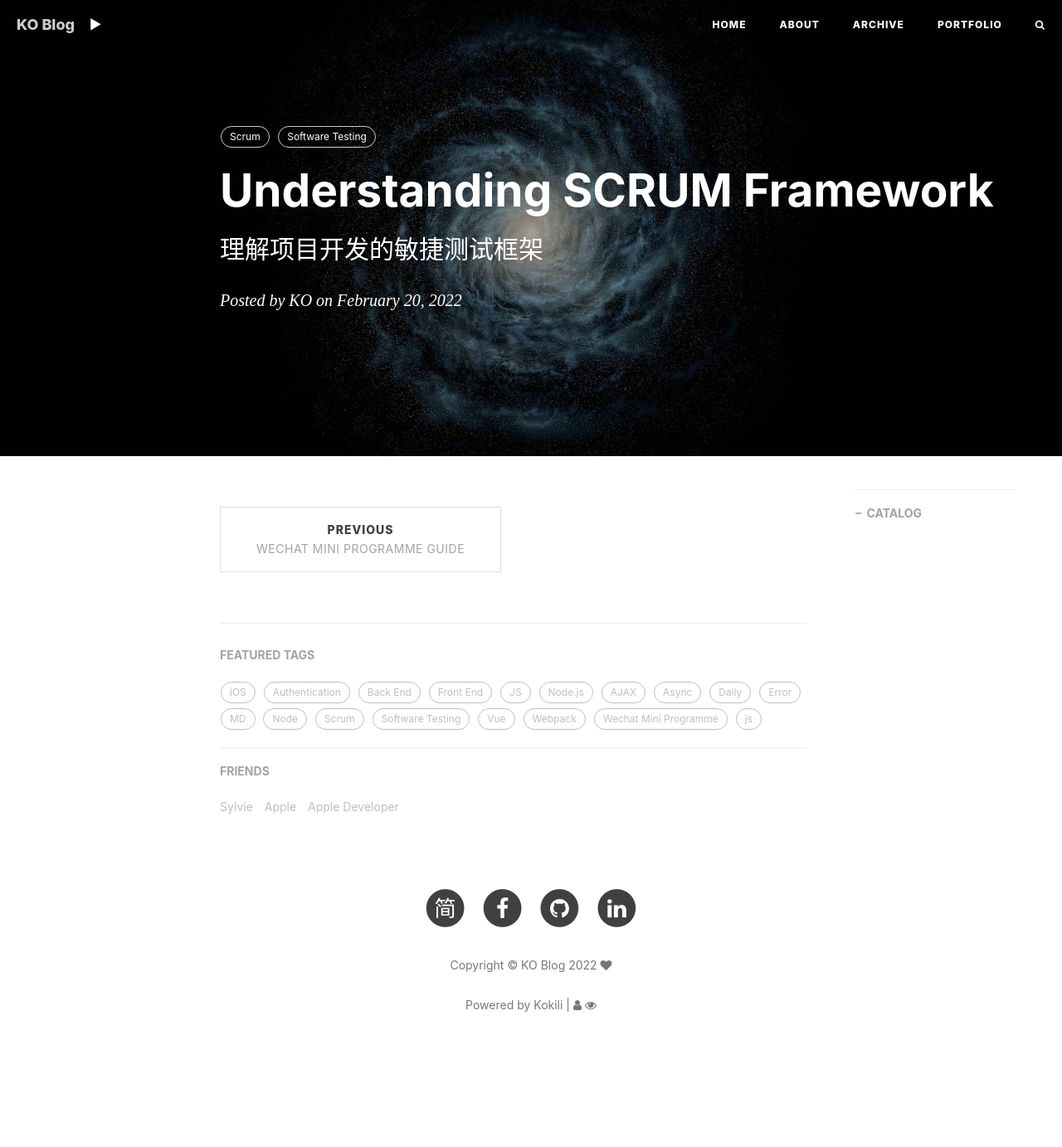
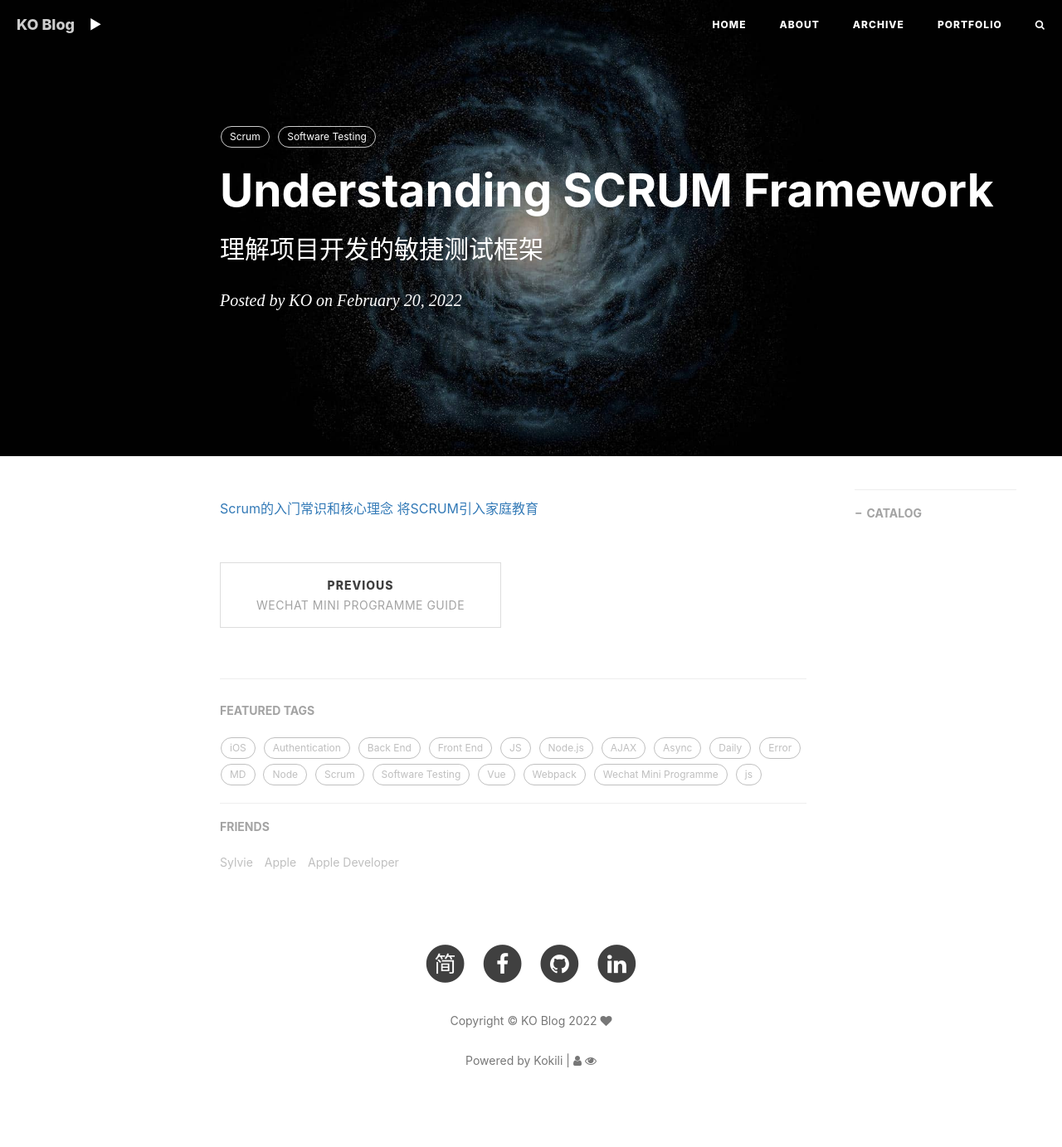
Before and after one commit to kkkokili/kkkokili.github.io, a Jekyll site: the page built from _posts/2022-02-20-Understanding-SCRUM.md, in a window 1280 px wide. Shown: the whole page at 83% size. Built offline with Jekyll 4.4.1, drawn with Linux system fonts in a browser that asks for light colours; nearby versions of some CDN libraries; comment, search, counter and statistics services are not loaded; before the commit the page ends 1316 px from its top, so only the background shows below that.

Commit message:
Update 2022-02-20-Understanding-SCRUM.md

```diff
--- a/_posts/2022-02-20-Understanding-SCRUM.md
+++ b/_posts/2022-02-20-Understanding-SCRUM.md
@@ -11,3 +11,6 @@ tags:
     - Software Testing
 
 ---
+
+[Scrum的入门常识和核心理念](https://www.bilibili.com/video/BV1jZ4y1W7Rf?from=search&seid=8236771108222303894&spm_id_from=333.337.0.0)
+[将SCRUM引入家庭教育](https://www.bilibili.com/video/BV19V411d7t1/?spm_id_from=333.788.recommend_more_video.2)
```
